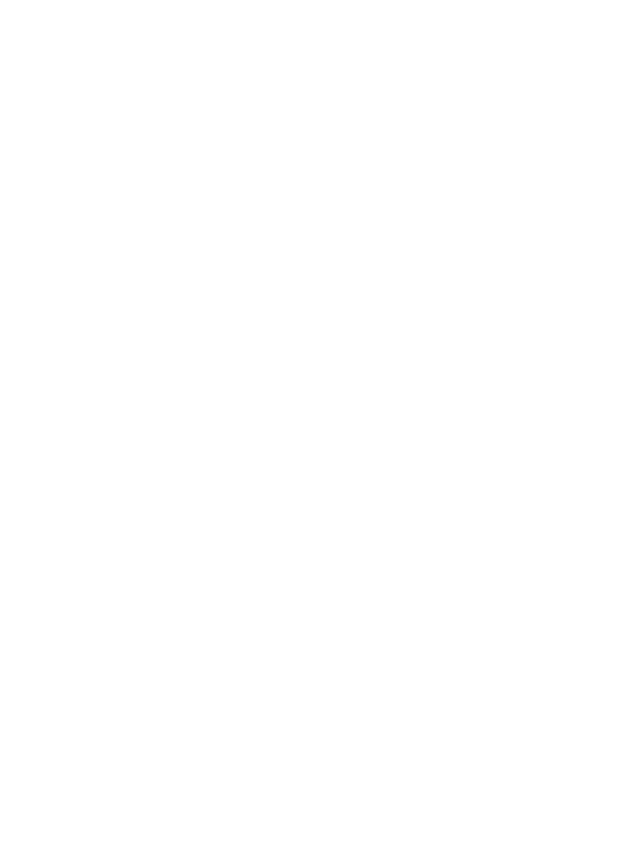
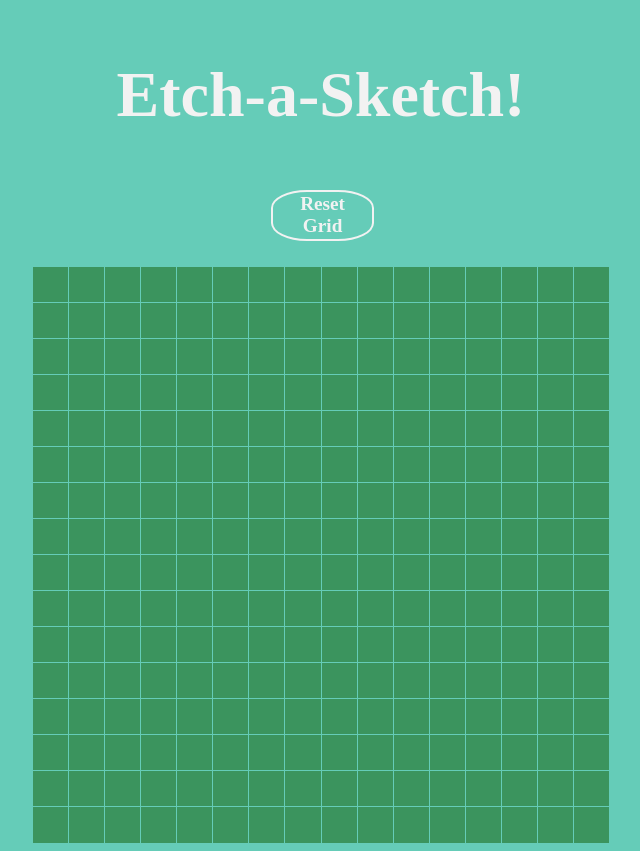
Before and after one commit to Reize00/TOP-Etch-a-Sketch, a plain HTML site: page index.html in a window 1280 px wide. Shown: the whole page, without its empty margins (319-959 px from the left). Before the commit the page ends 800 px from the top, so only its background shows below. Drawn offline with Linux system fonts and the light colour scheme.

Commit message:
Create squares that change color on mouseover, add button to clear grid

```diff
--- a/index.html
+++ b/index.html
@@ -1,12 +1,16 @@
 <!DOCTYPE html>
 <html lang='en'>
     <head>
+        <meta charset="utf-8">
+        <meta name="viewport" content="width=device-width, initial-scale=1.0">
         <title>TOP Etch-a-Sketch</title>
         <link rel="stylesheet" href="style.css">
     </head>
-
     <body>
-
+        <header>
+            <h1>Etch-a-Sketch!</h1>
+        </header>
+        <button id="reset">Reset Grid</button>
         <script src="scripts.js"></script>
     </body>
 </html>
--- a/scripts.js
+++ b/scripts.js
@@ -1,28 +1,42 @@
-function initDynamicGrid(size) {
+function resetGrid() {
+    // delete container full of squares, clearing the page
+    let target = document.querySelector('.container');
+    target.remove();
+
+    let newSize = NaN;
+    // prompt for a new container size and create a new grid
+    do{
+        newSize = prompt('Please enter a size for the new grid.');
+        if(isNaN(newSize) || newSize <= 0) {
+            alert("That isn't a valid number!");
+        }
+    }while(isNaN(newSize) || newSize <= 0);
+    createGrid(newSize);
+}
+
+function changeColor(e) {
+    e.target.style.backgroundColor = "#182628";
+}
+
+function createGrid(size) {
     const totalSquares = size * size;
-    let rowsString = "";
-    let columnsString = "";
-    for(i = 0; i < size; i++) {
-        if(i === size -1) {
-            rowsString +='1fr';
-        } else {
-            rowsString +='1fr ';
-        }
-        if(i === size -1) {
-            columnsString += '1fr';
-        } else {
-            columnsString += '1fr ';
-        }
+    // create a contianer for the squares
+    let gridContainer = document.createElement('div');
+    gridContainer.setAttribute("class", "container");
+    gridContainer.style.gridTemplate = `repeat(${size}, 1fr) / repeat(${size}, 1fr)`;
+    // fill the container with squares
+    for(i = 0; i < totalSquares; i++) {
+        let gridSquare = document.createElement('div');
+        gridSquare.setAttribute("class", "gridSquare");
+        gridSquare.setAttribute("id", i);
+        gridContainer.appendChild(gridSquare);
     }
+    document.body.appendChild(gridContainer);
+    // add mouseover listeners to all the squares
+    const squares = document.querySelectorAll('.gridSquare');
+    squares.forEach(square => square.addEventListener('mouseover', changeColor));
+}
 
-    let gridContainer = document.createElement('div');
-    gridContainer.style.display = "grid";
-    gridContainer.style.gridTemplateRows = rowsString;
-    gridContainer.style.gridTemplateColumns = columnsString;
+document.getElementById("reset").addEventListener("click", resetGrid);
 
-    for(i = 0; i < totalSquares; i++) {
-        let squareInGrid = document.createElement('div');
-
-        gridContainer.appendChild(squareInGrid);
-    }
-}
+createGrid(16);
--- a/style.css
+++ b/style.css
@@ -0,0 +1,50 @@
+header {
+    text-align: center;
+    width: 40vw;
+    margin: 10px auto;
+    padding: 5px;
+}
+
+h1 {
+    color: #F2F2F2;
+    font-size: 5vw;
+    font-family: "Helvetica, Times, serif";
+    font-weight: bolder;
+}
+
+body {
+    background: #65CCB8;
+}
+
+button {
+    background-color: #65CCB8;
+    color: #F2F2F2;
+    height: 4vw;
+    width: 8vw;
+    font-size: 1.5vw;
+    font-weight: bold;
+    font-family: "Helvetica, Times, serif";
+    border-color: #F2F2F2;
+    border-style: solid;
+    border-style: thin;
+    border-radius: 35%;
+}
+
+#reset {
+    margin-left: 45.5vw;
+    margin-bottom: 2vw;
+}
+
+.container {
+    display: grid;
+    grid-gap: 1px;
+    width: 45vw;
+    margin: 0 auto;
+}
+
+.gridSquare {
+    background-color: #3B945E;
+    width: 100%;
+    height: same-as-width;
+    padding-top: 100%;
+}
```
Lines whose indentation alone changed are shown as unchanged.
